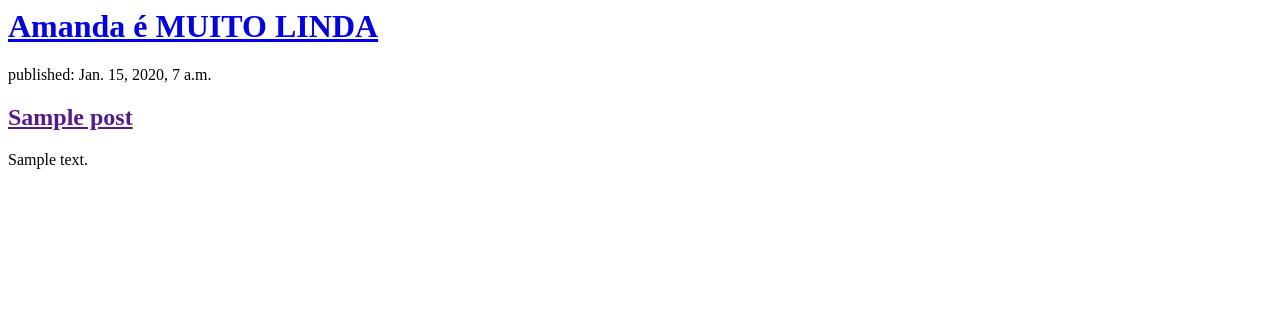
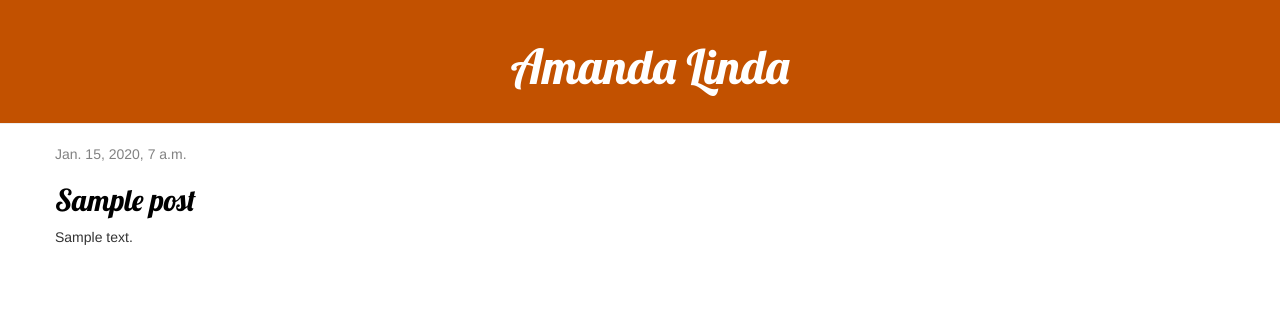
Before and after one commit to roberval1994/my-first-blog, a Django app: page / in a window 1280 px wide. Shown: the top 316 px of the page. Run offline with Django 3.2, Linux system fonts and the light colour scheme; tables that the repository leaves empty hold one stand-in row (values such as "Sample post"); some libraries are stand-ins or nearby versions.

Commit message:
Agora fica bonitinho

```diff
--- /dev/null
+++ b/mysite/blog/static/css/blog.css
@@ -0,0 +1,47 @@
+.page-header {
+    background-color: #C25100;
+    margin-top: 0;
+    padding: 20px 20px 20px 40px;
+}
+
+.page-header h1, .page-header h1 a, .page-header h1 a:visited, .page-header h1 a:active {
+    color: #ffffff;
+    font-size: 36pt;
+    text-decoration: none;
+    text-align: center;
+}
+
+.content {
+    margin-left: 40px;
+}
+
+h1, h2, h3, h4 {
+    font-family: 'Lobster', cursive;
+}
+
+.date {
+    color: #828282;
+}
+
+.save {
+    float: right;
+}
+
+.post-form textarea, .post-form input {
+    width: 100%;
+}
+
+.top-menu, .top-menu:hover, .top-menu:visited {
+    color: #ffffff;
+    float: right;
+    font-size: 26pt;
+    margin-right: 20px;
+}
+
+.post {
+    margin-bottom: 70px;
+}
+
+.post h2 a, .post h2 a:visited {
+    color: #000000;
+}
--- /dev/null
+++ b/mysite/blog/templates/blog/base.html
@@ -0,0 +1,23 @@
+{% load static %}
+<html>
+    <head>
+        <title>Deploy tests</title>
+        <link rel="stylesheet" href="//maxcdn.bootstrapcdn.com/bootstrap/3.2.0/css/bootstrap.min.css">
+        <link rel="stylesheet" href="//maxcdn.bootstrapcdn.com/bootstrap/3.2.0/css/bootstrap-theme.min.css">
+        <link href='//fonts.googleapis.com/css?family=Lobster&subset=latin,latin-ext' rel='stylesheet' type='text/css'>
+        <link rel="stylesheet" href="{% static 'css/blog.css' %}">
+    </head>
+    <body>
+    <div class="page-header">
+        <h1><a href="/">Amanda Linda</a></h1>
+    </div>
+    <div class="content container">
+        <div class="row">
+            <div class="col-md-8">
+            {% block content %}
+            {% endblock %}
+            </div>
+        </div>
+    </div>
+</body>
+</html>
--- a/mysite/blog/templates/blog/post_list.html
+++ b/mysite/blog/templates/blog/post_list.html
@@ -1,18 +1,12 @@
-<html>
-    <head>
-        <title>Blog Test Deploy</title>
-    </head>
-    <body>
-        <div>
-            <h1><a href="/">Amanda é MUITO LINDA</a></h1>
+{% extends 'blog/base.html' %}
+{% block content %}
+{% for post in posts %}
+    <div class="post">
+        <div class="date">
+            {{ post.published_date }}
         </div>
-
-        {% for post in posts %}
-        <div>
-            <p>published: {{ post.published_date }}</p>
-            <h2><a href="">{{ post.title }}</a></h2>
-            <p>{{ post.text|linebreaksbr }}</p>
-         </div>
-        {% endfor %}
-    </body>
-</html>
+        <h2><a href="{% url 'post_detail' pk=post.pk %}">{{ post.title }}</a></h2>
+        <p>{{ post.text|linebreaksbr }}</p>
+    </div>
+{% endfor %}
+{% endblock %}
--- a/mysite/blog/urls.py
+++ b/mysite/blog/urls.py
@@ -1,6 +1,7 @@
 from django.urls import path
 from . import views
 
-urlpatterns = {
-    path('', views.post_list, name='post_list')
-}
+urlpatterns = [
+    path('', views.post_list, name='post_list'),
+    path('post/<int:pk>/', views.post_detail, name='post_detail'),
+]
--- a/mysite/blog/views.py
+++ b/mysite/blog/views.py
@@ -1,7 +1,11 @@
-from django.shortcuts import render
+from django.shortcuts import render, get_object_or_404
 from .models import Post
 from django.utils import timezone
 # Create your views here.
 def post_list(request):
     posts = Post.objects.filter(published_date__lte=timezone.now()).order_by('published_date')
     return render(request, 'blog/post_list.html', {'posts': posts})
+
+def post_detail(request, pk):
+    post = get_object_or_404(Post, pk=pk)
+    return render(request, 'blog/post_detail.html', {'post': post})
```
Also changed, not shown: mysite/blog/templates/blog/post_detail.html (added, +13 -0 lines).
